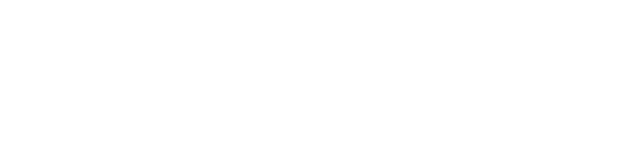
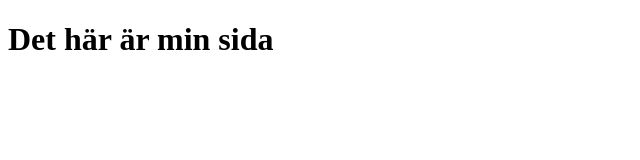
Before and after one commit to finalexp/background-generator, a plain HTML site: page index.html in a window 1280 px wide. Shown: the whole page, without its empty margins (0-640 px from the left). Drawn offline with Linux system fonts and the light colour scheme.

Commit message:
skapar h1

```diff
--- a/index.html
+++ b/index.html
@@ -5,5 +5,7 @@
 </head>
 <body>
 
+	<h1>Det här är min sida</h1>
+
 </body>
 </html>
```
